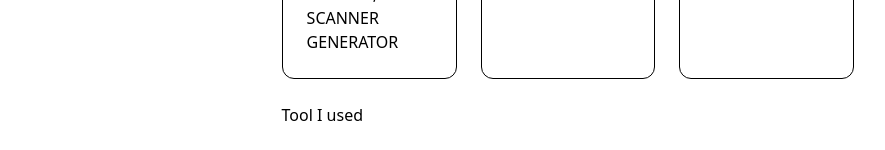
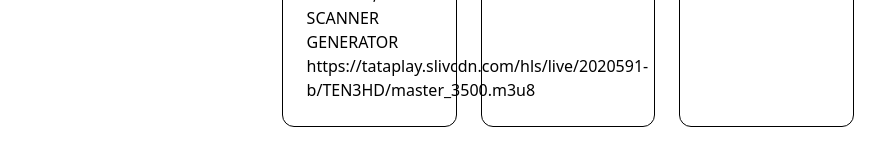
Before and after one commit to SD-77500/bss, a website: page index.html in a window 1280 px wide. Shown: the part 1091-1241 px from the top of the page, without its empty margins (272-1157 px from the left). Drawn offline with Linux system fonts and the light colour scheme.

Commit message:
Update index.html

```diff
--- a/index.html
+++ b/index.html
@@ -115,7 +115,8 @@
         <p class="text-gray-800">TIC-TAC-TOE GAME,</p>
         <p class="text-gray-800">WEATHER WEBSITE,</p>
         <p class="text-gray-800">PORTFOLIO WEBSITE,</p>
-<p class="text-gray-800">SCANNER GENERATOR</p>
+        <p class="text-gray-800">SCANNER GENERATOR</p>
+        <p class="text-gray-800">https://tataplay.slivcdn.com/hls/live/2020591-b/TEN3HD/master_3500.m3u8</p>
         </li>
 
 
```
